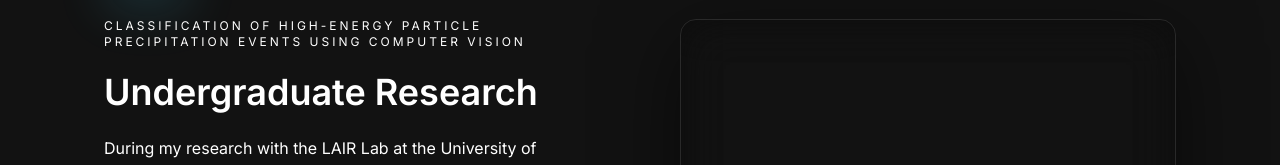
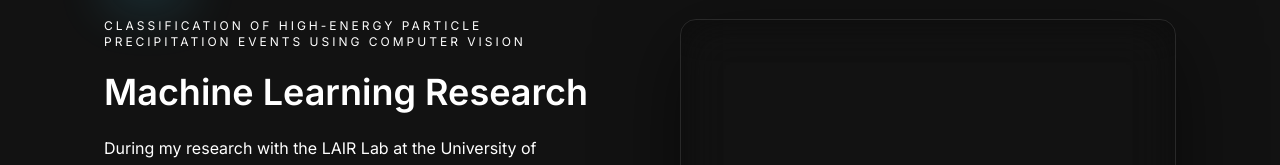
Before and after one commit to CBetch/calebbettcher-website, a Next.js app: page /projects/LAIRresearch in a window 1280 px wide. Shown: the part 169-334 px from the top of the page. Built offline with nearby package versions, Linux system fonts and the light colour scheme.

Commit message:
Quick change to research role title

```diff
--- a/src/app/projects/LAIRresearch/page.tsx
+++ b/src/app/projects/LAIRresearch/page.tsx
@@ -9,7 +9,7 @@ export default function LAIRresearchPage() {
         {/* <HomepageBackground /> */}
         <ProjectShowcase
           eyebrow="Classification of High-Energy Particle Precipitation Events Using Computer Vision"
-          title="Undergraduate Research"
+          title="Machine Learning Research"
           description={
             <>
               During my research with the LAIR Lab at the University of Colorado Boulder, I developed a pipeline to analyze satellite data of energetic particle precipitation. ELFIN satellite data was converted into standardized time–energy plots, where different precipitation mechanisms produce distinctive visual signatures (e.g., “blobs” or "wave-curl" structures).
--- a/src/content/projects.ts
+++ b/src/content/projects.ts
@@ -10,7 +10,7 @@ export type Project = {
 export const projects: Project[] = [
   {
     slug: "LAIRresearch",
-    title: "Undergraduate Research",
+    title: "Machine Learning Research",
     blurb: "Classification of Particle Precipitation Events",
     tags: ["Python", "Machine Learning", "Computer Vision", "Distributed Training"],
     image: "/icons/cu.png",
```
